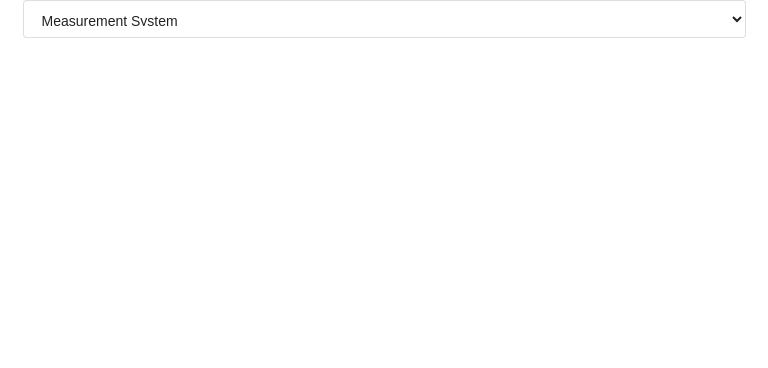
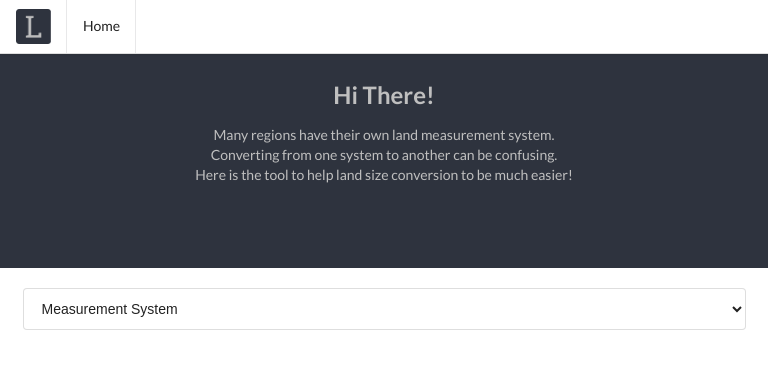
Before and after one commit to oiami/land-converter, a React (Create React App) app: page / in a window 768 px wide. Shown: the top 368 px of the page. Built offline with nearby package versions, Linux system fonts and the light colour scheme.

Commit message:
add custom css

```diff
--- /dev/null
+++ b/public/index.css
@@ -0,0 +1,46 @@
+#custom-header {
+    height: 15em;
+    text-align: center;
+    color: #BFBFBF;
+    padding: 50px;
+    margin-top: 50px;
+    background-repeat: no-repeat;
+    background-size: 100%;
+    background-color: #2E333E;
+}
+
+.ui.form {
+    background-color: #F5F3F4 !important;
+}
+
+.ui.fluid.dropdown {
+    height: 3em;
+}
+
+.ui.inverted.menu {
+    color: #272425;
+}
+
+.ui.inverted.segment, .ui.primary.inverted.segment {
+    /*background-color: #BF7A7A !important;*/
+    background-color: #BFBFBF !important;
+    margin-bottom: -1px;
+}
+
+.container {
+    margin-top: 20px;
+}
+
+.ui.celled.table.tr.td {
+    text-align: center !important;
+}
+
+#input-text {
+    padding: 50px !important;
+}
+
+.ui.message {
+    text-align: center;
+    color: #38918B !important;
+    background-color: #d4eceb !important;
+}
--- a/public/index.html
+++ b/public/index.html
@@ -2,7 +2,7 @@
 <html lang="en">
   <head>
     <meta charset="utf-8" />
-    <link rel="shortcut icon" href="%PUBLIC_URL%/favicon.ico" />
+    <link rel="shortcut icon" href="%PUBLIC_URL%/favicon.png" />
     <meta
       name="viewport"
       content="width=device-width, initial-scale=1, shrink-to-fit=no"
@@ -13,7 +13,9 @@
       user's mobile device or desktop. See https://developers.google.com/web/fundamentals/web-app-manifest/
     -->
     <link rel="manifest" href="%PUBLIC_URL%/manifest.json" />
-    <link rel="stylesheet" href="%PUBLIC_URL%/semantic.min.css" />
+    <link rel="stylesheet" href="%PUBLIC_URL%/index.css" />
+    <link rel="stylesheet" href="%PUBLIC_URL%/mobile.css" />
+    <link rel="stylesheet" href="https://cdnjs.cloudflare.com/ajax/libs/semantic-ui/2.4.1/semantic.min.css" />
     <!--
       Notice the use of %PUBLIC_URL% in the tags above.
       It will be replaced with the URL of the `public` folder during the build.
@@ -23,11 +25,26 @@
       work correctly both with client-side routing and a non-root public URL.
       Learn how to configure a non-root public URL by running `npm run build`.
     -->
-    <title>React App</title>
+    <title>Land Converter</title>
   </head>
   <body>
     <noscript>You need to enable JavaScript to run this app.</noscript>
-    <div id="root"></div>
+    <div class="ui top fixed menu">
+      <div class="item">
+        <img src="%PUBLIC_URL%/logo.png">
+      </div>
+      <a href="/" class="item">Home</a>
+    </div>
+    <div id="custom-header">
+      <H2>Hi There!</H2>
+      <p>Many regions have their own land measurement system. <br>
+        Converting from one system to another can be confusing. <br>
+        Here is the tool to help land size conversion to be much easier!
+      </p>
+    </div>
+    <div class="ui container">
+      <div id="root"></div>
+    </div>
     <!--
       This HTML file is a template.
       If you open it directly in the browser, you will see an empty page.
--- /dev/null
+++ b/public/mobile.css
@@ -0,0 +1,27 @@
+@media (max-width: 768px) {
+    #custom-header {
+        margin-top: 30px;
+        height: 17em;
+    }
+    .ui.basic.label {
+        width: 4em !important;
+    }
+
+    .ui.right.labeled.input {
+        width: 21em;
+    }
+}
+
+@media (min-width: 768px) and (max-width: 991px) {
+    .ui.basic.label {
+        width: 4em !important;
+    }
+
+    .ui.right.labeled.input {
+        width: 12em;
+    }
+
+    #thai-input-submit-btn {
+        width: 12em;
+    }
+}
```
